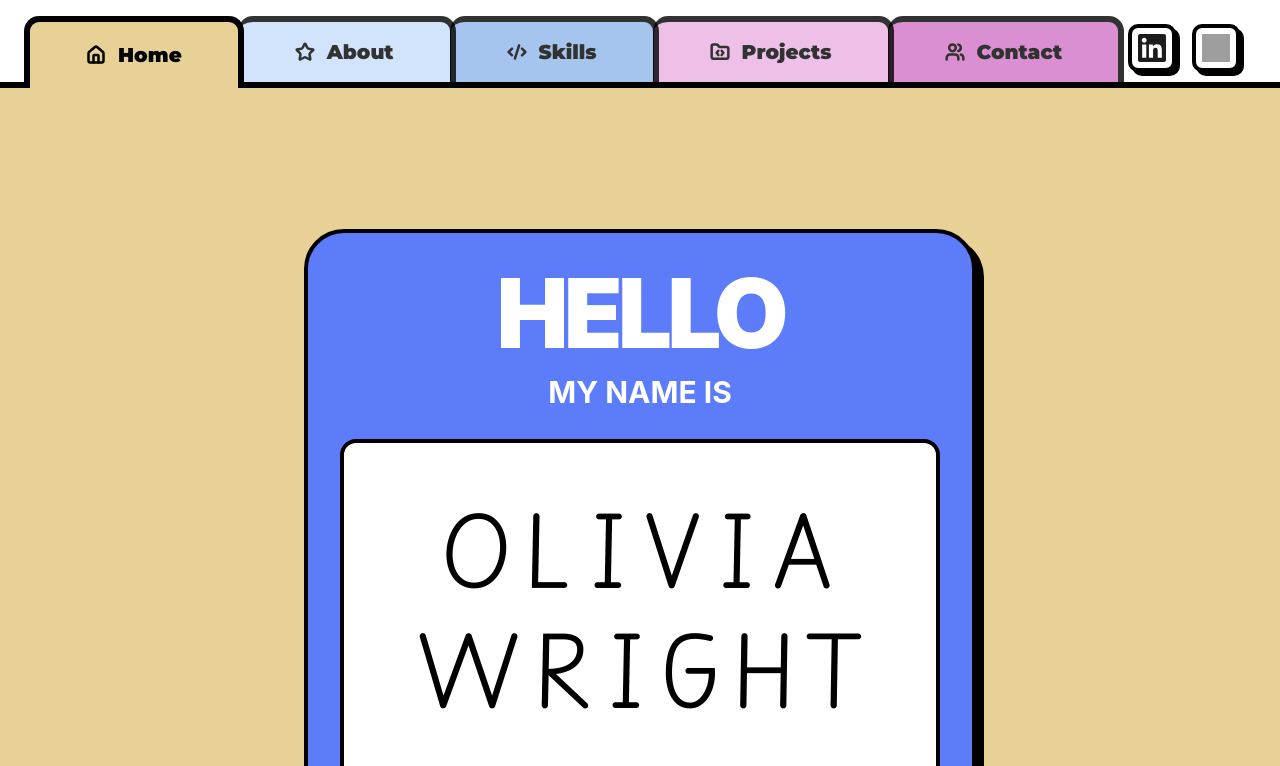
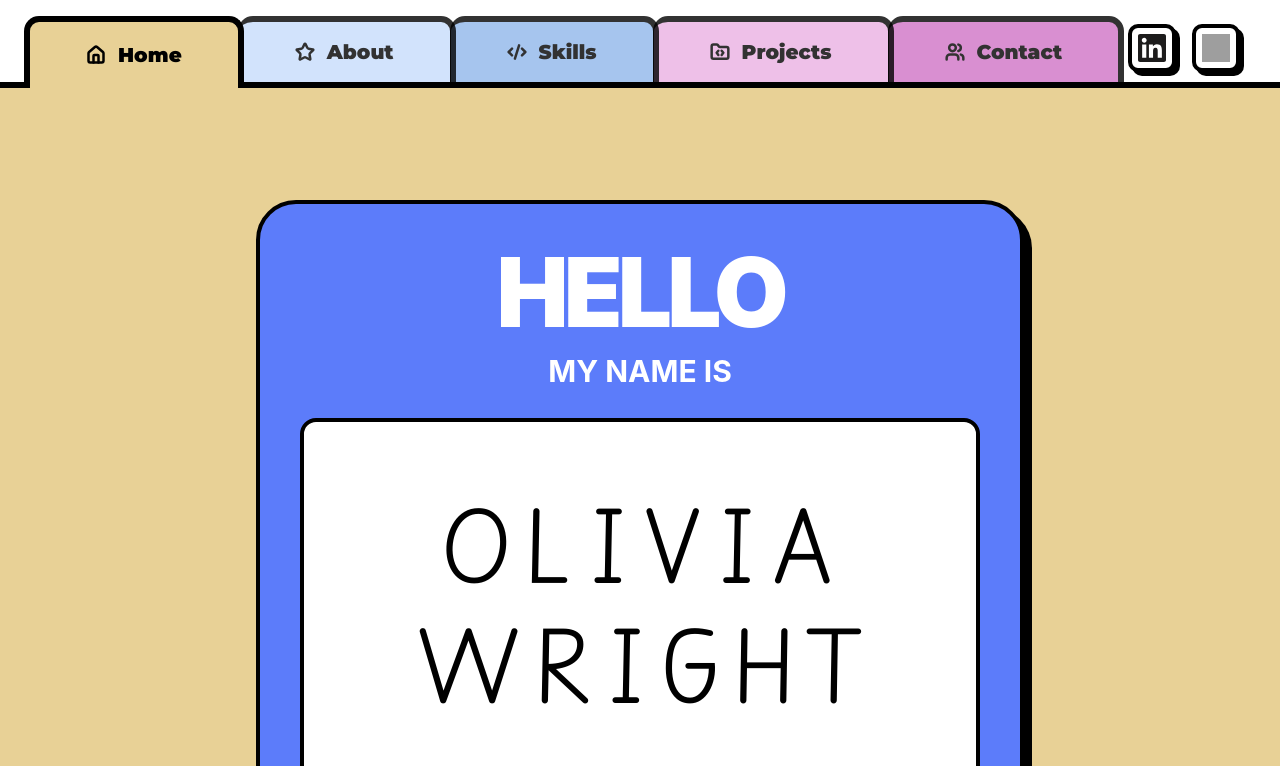
Before and after one commit to livvy-lab/portfolio-2026, a React (Vite) app: page / in a window 1280 px wide. Shown: the top 766 px of the page. Built offline with nearby package versions, Linux system fonts and the light colour scheme; grey boxes are pictures that could not be loaded.

Commit message:
fix: centering content on mobile view, making name tag larger, moving towards top on desktop view (content), adjusting z-index for navbar mobile view

```diff
--- a/src/components/FolderContainer.jsx
+++ b/src/components/FolderContainer.jsx
@@ -15,15 +15,12 @@
     return (
       <section
         id={activeTab.toLowerCase()}
-        /* Changed min-h to 110vh to give more scroll "travel" time.
-          This prevents the tabs from flickering too fast when you scroll quickly.
-        */
-        className={`min-h-[110dvh] md:min-h-[120vh] ${cabinetColor} flex flex-col w-full relative overflow-x-hidden transition-colors duration-500`}
+        /* Back to standard 100vh to reduce total page length */
+        className={`min-h-[100dvh] md:min-h-[100vh] ${cabinetColor} flex flex-col w-full relative overflow-x-hidden transition-colors duration-500`}
       >
 
       {showSocials && (
         <div className="hidden md:flex absolute top-6 right-10 gap-4 z-[999] pointer-events-auto">
-          {/* ... LinkedIn/GitHub links ... */}
           <a
             href="https://www.linkedin.com/in/olivia-n-wright/"
             target="_blank"
@@ -46,12 +43,12 @@
 
       <Navbar activeTab={currentActive} onTabChange={onTabChange} />
 
-      {/* Increased py-16 on mobile and py-24 on desktop.
-        This extra vertical space acts as a "buffer" so the active tab
-        stays highlighted longer as the content passes the center of the screen.
+      {/* 1. justify-center: Keeps everything centered on mobile.
+          2. md:justify-start: Shifts content to the top on desktop.
+          3. md:pt-16: Provides the top buffer only for the desktop view.
       */}
-      <div className={`flex-1 flex flex-col items-center justify-center w-full px-4 py-16 md:py-24 relative z-0 ${folderColor}`}>
-        <div className="w-full flex items-center justify-center">
+      <div className={`flex-1 flex flex-col items-center justify-center md:justify-start w-full px-4 md:pt-16 pb-8 md:pb-20 relative z-0 ${folderColor}`}>
+        <div className="w-full flex items-center justify-center md:mt-12">
           {children}
         </div>
       </div>
--- a/src/components/NameCard.jsx
+++ b/src/components/NameCard.jsx
@@ -2,27 +2,24 @@
 
 const NameCard = () => {
   return (
-    /* Changed p-8 to p-6 on mobile, and adjusted rounded corners for smaller screens */
-    <div className="w-full max-w-2xl bg-brutal-blue border-[4px] border-black rounded-[2rem] md:rounded-[2.5rem] p-6 md:p-8 shadow-brutal-lg flex flex-col items-center mx-auto">
+    /* max-w-3xl is the "Goldilocks" size—larger than original, but not screen-filling */
+    <div className="w-full max-w-2xl md:max-w-3xl bg-brutal-blue border-[4px] border-black rounded-[2rem] md:rounded-[2.5rem] p-6 md:p-10 shadow-brutal-lg flex flex-col items-center mx-auto">
 
       {/* Header Container */}
       <div className="text-white text-center mb-6 md:mb-8 flex flex-col items-center">
-        {/* Responsive text: 5xl on mobile, 7xl+ on desktop */}
         <h2 className="text-5xl sm:text-6xl md:text-8xl font-black tracking-tighter leading-none">
           HELLO
         </h2>
 
-        {/* Scaled down text for mobile to keep the "tag" feel */}
+        {/* Slightly bumped this to 3xl for better hierarchy with the bigger card */}
         <p className="text-xl sm:text-2xl md:text-3xl font-bold uppercase tracking-normal leading-none mt-2 md:mt-4">
           My Name Is
         </p>
       </div>
 
       {/* Name Display Box */}
-      <div className="w-full bg-white border-[4px] border-black rounded-xl md:rounded-2xl py-8 md:py-12 px-2 md:px-4 text-center">
-        {/* Using text-4xl for mobile so your name stays on 2 lines comfortably.
-          MD breakpoint kicks in for the larger desktop view.
-        */}
+      {/* Increased py-16 gives it that premium "badge" look on desktop */}
+      <div className="w-full bg-white border-[4px] border-black rounded-xl md:rounded-2xl py-8 md:py-16 px-2 md:px-4 text-center">
         <h1 className="font-betania text-4xl sm:text-5xl md:text-8xl tracking-wider text-black uppercase leading-tight">
           OLIVIA<br/>WRIGHT
         </h1>
--- a/src/components/NavBar.jsx
+++ b/src/components/NavBar.jsx
@@ -16,9 +16,6 @@
   ]
 
   return (
-    /* FIX: pointer-events-none ensures the transparent part of the nav doesn't
-       block clicks to elements underneath it.
-    */
     <nav className="w-full border-b-[6px] border-black px-0 pt-4 z-[100] bg-inherit pointer-events-none">
       <div className="flex items-end justify-between h-full px-6 pointer-events-auto">
 
@@ -43,10 +40,7 @@
               e.stopPropagation();
               setIsOpen(true);
             }}
-            /* FIX: Higher z-index (200) and explicit pointer-events-auto
-               ensures this button is ALWAYS clickable.
-            */
-            className={`fixed top-4 right-6 z-[200] p-2 border-[3px] border-black bg-white rounded-lg shadow-[3px_3px_0px_0px_rgba(0,0,0,1)] active:shadow-none active:translate-x-[3px] active:translate-y-[3px] transition-all pointer-events-auto
+            className={`fixed top-4 right-6 z-[9999] p-2 border-[3px] border-black bg-white rounded-lg shadow-[3px_3px_0px_0px_rgba(0,0,0,1)] active:shadow-none active:translate-x-[3px] active:translate-y-[3px] transition-all pointer-events-auto
               ${isOpen ? 'opacity-0 invisible' : 'opacity-100 visible'}
             `}
           >
@@ -56,19 +50,18 @@
       </div>
 
       {/* Mobile Slide-out Overlay */}
-      <div className={`fixed inset-0 z-[300] ${isOpen ? 'visible pointer-events-auto' : 'invisible pointer-events-none'} md:hidden`}>
-        {/* Backdrop */}
+      <div className={`fixed inset-0 top-0 left-0 w-full h-full z-[10000] ${isOpen ? 'visible pointer-events-auto' : 'invisible pointer-events-none'} md:hidden`}>
+        {/* Backdrop - Blur removed, opacity kept for depth */}
         <div
           className={`absolute inset-0 bg-black/40 transition-opacity duration-300 ${isOpen ? 'opacity-100' : 'opacity-0'}`}
           onClick={() => setIsOpen(false)}
         />
 
-        {/* Menu Panel */}
-        <div className={`absolute right-0 top-0 h-full w-[80%] max-w-[300px] bg-white border-l-[6px] border-black p-5 flex flex-col shadow-[-10px_0px_0px_0px_rgba(0,0,0,0.1)] transform transition-transform duration-300 overflow-x-hidden ${isOpen ? 'translate-x-0' : 'translate-x-full'}`}>
+        {/* Menu Panel - Brutalist shadow maintained */}
+        <div className={`absolute right-0 top-0 h-full w-[80%] max-w-[300px] bg-white border-l-[6px] border-black p-5 flex flex-col shadow-[-10px_0px_0px_0px_rgba(0,0,0,0.1)] transform transition-transform duration-300 ease-in-out ${isOpen ? 'translate-x-0' : 'translate-x-full'}`}>
 
-          {/* Internal Content Wrapper */}
           {isOpen && (
-            <div className="flex flex-col h-full animate-in fade-in duration-200">
+            <div className="flex flex-col h-full animate-in fade-in duration-300">
               {/* Header */}
               <div className="flex justify-between items-center mb-6 pt-1 flex-shrink-0">
                 <h2 className="font-mont font-black uppercase text-xl tracking-tighter text-black">Menu</h2>
```
